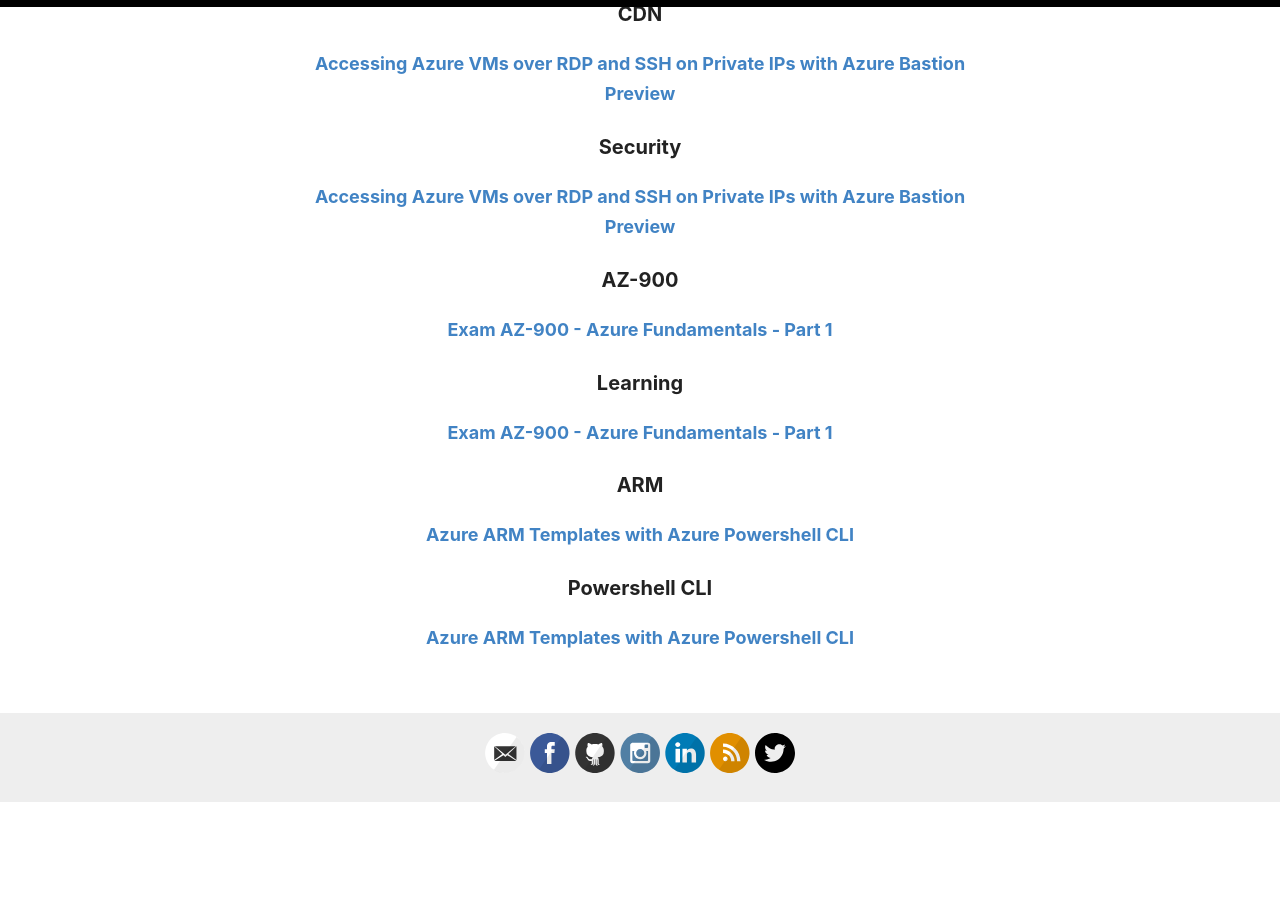
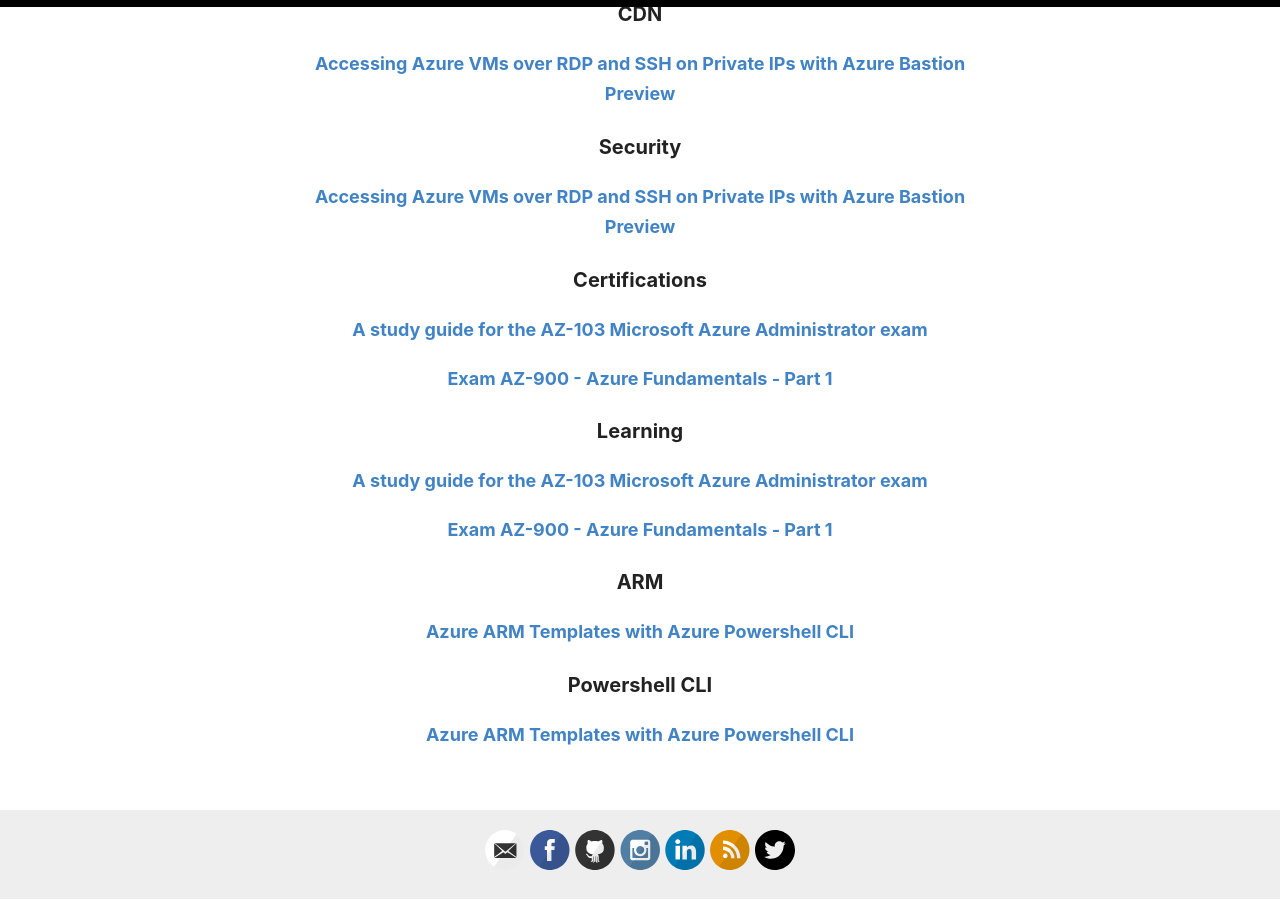
Before and after one commit to RonaldMariah/ronaldmariah.github.io, a Jekyll site: the page built from _pages/categories.md, in a window 1280 px wide and 900 px high, scrolled down 879 px. Built offline with Jekyll 4.4.1, drawn with Linux system fonts in a browser that asks for light colours; before the commit the page ends 1682 px from its top, so only the background shows below that.

Commit message:
Updated tags on learning posts.

```diff
--- a/_posts/2019-07-28-az-900-part-1.md
+++ b/_posts/2019-07-28-az-900-part-1.md
@@ -2,7 +2,7 @@
 title: Exam AZ-900 - Azure Fundamentals - Part 1
 categories:
 - Azure
-- AZ-900
+- Certifications
 - Learning
 exerpt: "The AZ-900 exam is intended for candidates with non-technical backgrounds, such as those involved in selling or purchasing cloud based solutions and services or who have some involvement with cloud based solutions and services, as well as those with a technical background who have a need to validate their foundational level knowledge around cloud services. Technical IT experience is not required however some general IT knowledge or experience would be beneficial."
 ---
--- a/_posts/2020-05-02-az-103-blog.md
+++ b/_posts/2020-05-02-az-103-blog.md
@@ -2,6 +2,8 @@
 title: A study guide for the AZ-103 Microsoft Azure Administrator exam
 categories:
 - Azure
+- Learning
+- Certifications
 exerpt: "A study guide for the AZ-103 Microsoft Azure Administrator exam"
 ---
 
```
